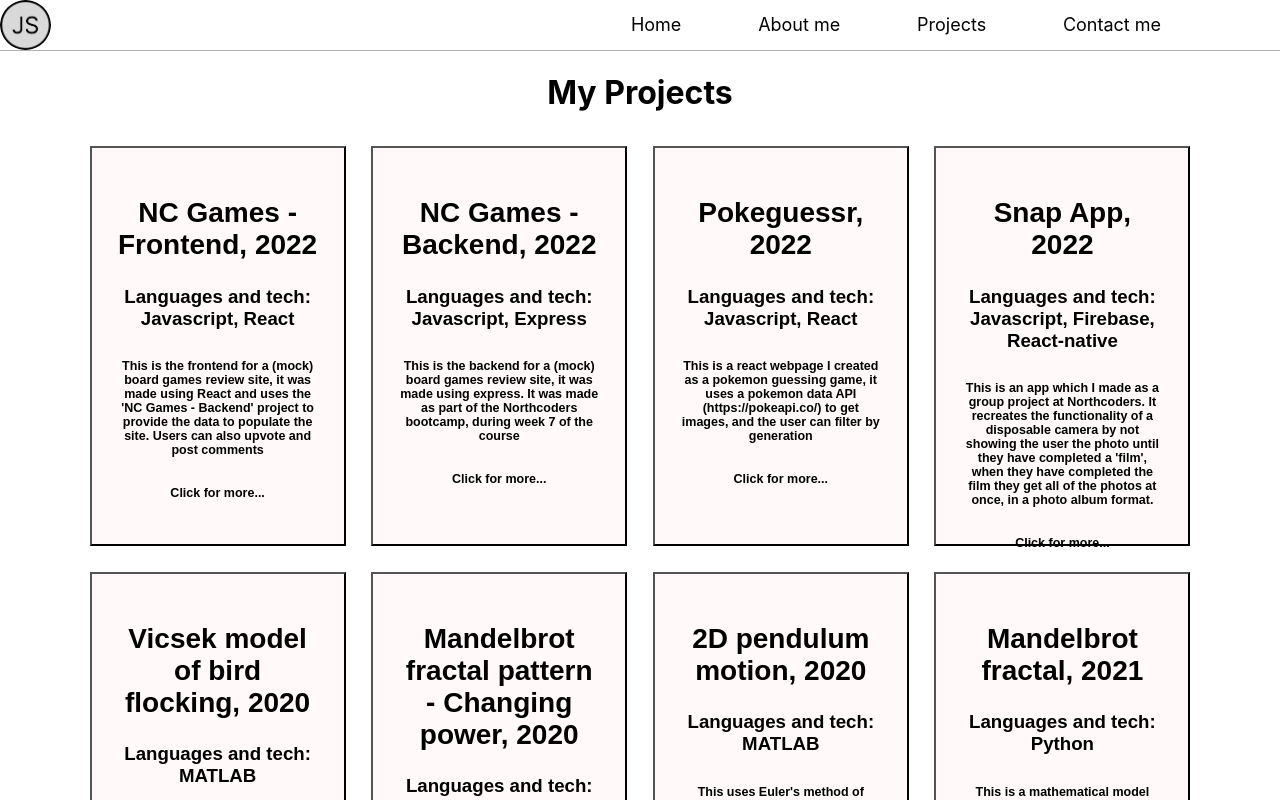
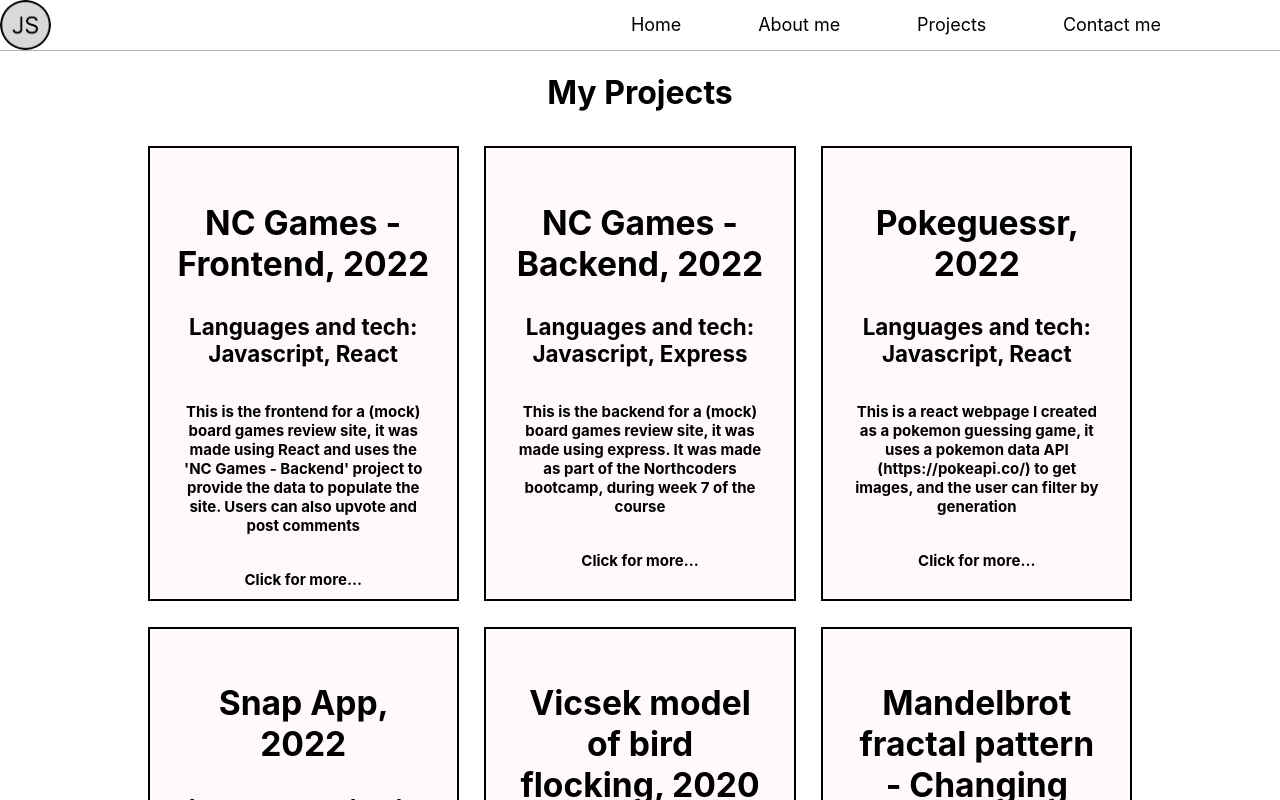
Before and after one commit to JoshS1234/portfolio, a React (Create React App) app: page /projects in a window 1280 px wide. Shown: the top 800 px of the page. Built offline with nearby package versions, Linux system fonts and the light colour scheme.

Commit message:
Made projects URL change to project ID, rather than using state

```diff
--- a/src/App.js
+++ b/src/App.js
@@ -6,6 +6,7 @@ import About from "./components/About";
 import Contact from "./components/Contact";
 import NotFound from "./components/NotFound";
 import FooterBar from "./components/FooterBar";
+import ProjectList from "./components/ProjectList";
 import Projects from "./components/Projects";
 
 function App() {
@@ -15,7 +16,8 @@ function App() {
       <Routes>
         <Route path="/" element={<Homepage />} />
         <Route path="/about-me" element={<About />} />
-        <Route path="/projects" element={<Projects />} />
+        <Route path="/projects" element={<ProjectList />} />
+        <Route path="/projects/:id" element={<Projects />} />
         <Route path="/contact-me" element={<Contact />} />
         <Route path="*" element={<NotFound />} />
       </Routes>
--- a/src/components/ProjectList.jsx
+++ b/src/components/ProjectList.jsx
@@ -1,27 +1,15 @@
-import React, { useEffect, useState } from "react";
 import "./stylesheets/ProjectList.css";
 import projects from "../resources/projects";
+import { Link } from "react-router-dom";
 
-export default function ProjectList(props) {
-  const handlePress = (e, item) => {
-    e.preventDefault();
-    props.setIsSingle(true);
-    props.setItem(item);
-  };
-
+export default function ProjectList() {
   return (
     <div>
       <h1>My Projects</h1>
       <div className="projectBox">
         {projects.map((item) => {
           return (
-            <button
-              className="projectButton"
-              onClick={(e) => {
-                console.log(item);
-                handlePress(e, item);
-              }}
-            >
+            <Link to={"/projects/" + item.id} className="projectButton">
               <div className="projectTile">
                 <h2>
                   {item.name}, {item.year}
@@ -35,7 +23,7 @@ export default function ProjectList(props) {
 
                 <h6>Click for more...</h6>
               </div>
-            </button>
+            </Link>
           );
         })}
       </div>
--- a/src/components/Projects.jsx
+++ b/src/components/Projects.jsx
@@ -1,18 +1,89 @@
 import { useEffect, useState } from "react";
-import SingleProject from "./SingleProject";
-import ProjectList from "./ProjectList";
+import projList from "../resources/projects";
+import { Link, useParams } from "react-router-dom";
+import "./stylesheets/Projects.css";
 
-export default function Projects() {
-  const [isSingle, setIsSingle] = useState(false);
-  const [item, setItem] = useState();
+export default function Projects(props) {
+  const { id } = useParams();
+  const [item, setItem] = useState({});
+  useEffect(() => {
+    let currentProj = projList.filter((item) => {
+      return item.id === parseInt(id);
+    });
+    console.log(currentProj);
 
-  useEffect(() => {
-    setIsSingle(false);
-  }, []);
+    setItem(currentProj[0]);
+  }, [id]);
 
-  if (!isSingle) {
-    return <ProjectList setIsSingle={setIsSingle} setItem={setItem} />;
-  } else {
-    return <SingleProject setIsSingle={setIsSingle} item={item} />;
+  let imageMedia;
+  let videoMedia;
+  if (item.video_url && item.image_url) {
+    imageMedia = <img src={item.image_url} />;
+
+    videoMedia = (
+      <iframe
+        className="video-responsive"
+        width="853"
+        height="480"
+        src={`https://www.youtube.com/embed/${item.video_url}`}
+        allowFullScreen
+        title="Embedded youtube"
+        frameBorder="0"
+        allow="accelerometer; autoplay; clipboard-write; encrypted-media; gyroscope; picture-in-picture"
+      />
+    );
+  } else if (item.image_url) {
+    imageMedia = <img classname="projectImage" src={item.image_url} />;
+  } else if (item.video_url) {
+    videoMedia = (
+      <iframe
+        className="video-responsive"
+        width="853"
+        height="480"
+        src={`https://www.youtube.com/embed/${item.video_url}`}
+        allowFullScreen
+        title="Embedded youtube"
+        frameBorder="0"
+        allow="accelerometer; autoplay; clipboard-write; encrypted-media; gyroscope; picture-in-picture"
+      />
+    );
   }
+
+  return (
+    <div className="singleProjectTile">
+      <Link to="/projects">return to projects</Link>
+      <div>
+        <div>
+          <div className="infoImg">
+            <div className="info">
+              <h2>
+                {item.name}, {item.year}
+              </h2>
+              <h4>
+                Languages and tech: {item.language}, {item.tech}
+              </h4>
+              <h6>{item.detailedDescription}</h6>
+              <h6>
+                <a href={item.github}>Github</a>
+              </h6>
+              {item.hosted ? (
+                <h6>
+                  <a href={item.hosted}>Hosted site</a>
+                </h6>
+              ) : (
+                <></>
+              )}
+            </div>
+            {imageMedia ? (
+              <div className="projectImage">{imageMedia}</div>
+            ) : (
+              <></>
+            )}
+          </div>
+        </div>
+      </div>
+      {videoMedia ? videoMedia : <></>}
+      <Link to="/projects">return to projects</Link>
+    </div>
+  );
 }
--- a/src/components/SingleProject.jsx
+++ /dev/null
@@ -1,97 +0,0 @@
-import React, { useEffect, useState } from "react";
-import "./stylesheets/SingleProject.css";
-import projects from "../resources/projects";
-
-const SingleProject = (props) => {
-  console.log(props);
-  const item = props.item;
-  const handleReturnButton = (e) => {
-    props.setIsSingle(false);
-  };
-
-  let imageMedia;
-  let videoMedia;
-  if (item.video_url && item.image_url) {
-    imageMedia = <img src={item.image_url} />;
-
-    videoMedia = (
-      <iframe
-        className="video-responsive"
-        width="853"
-        height="480"
-        src={`https://www.youtube.com/embed/${item.video_url}`}
-        allowFullScreen
-        title="Embedded youtube"
-        frameBorder="0"
-        allow="accelerometer; autoplay; clipboard-write; encrypted-media; gyroscope; picture-in-picture"
-      />
-    );
-  } else if (item.image_url) {
-    imageMedia = <img classname="projectImage" src={item.image_url} />;
-  } else if (item.video_url) {
-    videoMedia = (
-      <iframe
-        className="video-responsive"
-        width="853"
-        height="480"
-        src={`https://www.youtube.com/embed/${item.video_url}`}
-        allowFullScreen
-        title="Embedded youtube"
-        frameBorder="0"
-        allow="accelerometer; autoplay; clipboard-write; encrypted-media; gyroscope; picture-in-picture"
-      />
-    );
-  }
-
-  return (
-    <div className="singleProjectTile">
-      <button
-        onClick={(e) => {
-          handleReturnButton(e);
-        }}
-      >
-        return to projects
-      </button>
-      <div>
-        <div>
-          <div className="infoImg">
-            <div className="info">
-              <h2>
-                {item.name}, {item.year}
-              </h2>
-              <h4>
-                Languages and tech: {item.language}, {item.tech}
-              </h4>
-              <h6>{item.detailedDescription}</h6>
-              <h6>
-                <a href={item.github}>Github</a>
-              </h6>
-              {item.hosted ? (
-                <h6>
-                  <a href={item.hosted}>Hosted site</a>
-                </h6>
-              ) : (
-                <></>
-              )}
-            </div>
-            {imageMedia ? (
-              <div className="projectImage">{imageMedia}</div>
-            ) : (
-              <></>
-            )}
-          </div>
-        </div>
-      </div>
-      {videoMedia ? videoMedia : <></>}
-      <button
-        onClick={(e) => {
-          handleReturnButton(e);
-        }}
-      >
-        return to projects
-      </button>
-    </div>
-  );
-};
-
-export default SingleProject;
--- a/src/components/stylesheets/ProjectList.css
+++ b/src/components/stylesheets/ProjectList.css
@@ -26,6 +26,11 @@
   padding: 2%;
   margin: 1%;
   height: 400px;
+  text-decoration: none;
+  color: black;
+  border: 2px;
+  border-style: solid;
+  border-color: black;
 }
 
 .projectButton:hover {
--- a/src/components/stylesheets/Projects.css
+++ b/src/components/stylesheets/Projects.css
@@ -1,42 +1,30 @@
-.projectBox {
+.singleProjectTile {
+  display: flex;
+  flex-direction: column;
+  align-items: center;
   width: 100%;
-  background-color: white;
+  background-color: rgb(255, 249, 249);
+  padding: 1% 0% 1% 0%;
+}
+
+.infoImg {
   display: flex;
   flex-direction: row;
-  flex-wrap: wrap;
-  justify-content: center;
-  align-items: flex-start;
+  width: 100%;
+  justify-content: space-around;
+  align-items: center;
 }
 
-.projectTile {
-  width: 100%;
-  height: 50px;
-  font-size: 1.4em;
-  height: fit-content;
+.info {
+  display: flex;
+  flex-direction: column;
+  width: 40%;
 }
 
-.projectButton {
-  margin-top: 1%;
-  width: 30%;
-  background-color: rgb(255, 249, 249);
-  display: flex;
-  flex-direction: column;
-  justify-content: left;
-  align-items: center;
-  padding: 2%;
-  margin: 1%;
-  height: 400px;
+.projectImage {
+  width: 40%;
 }
 
-.projectButton:hover {
-  margin-top: 1%;
-  width: 30%;
-  background-color: rgb(255, 228, 228);
-  display: flex;
-  flex-direction: column;
-  justify-content: left;
-  align-items: center;
-  padding: 2%;
-  margin: 1%;
-  height: 400px;
+.projectImage img {
+  width: 60%;
 }
--- a/src/components/stylesheets/SingleProject.css
+++ /dev/null
@@ -1,30 +0,0 @@
-.singleProjectTile {
-  display: flex;
-  flex-direction: column;
-  align-items: center;
-  width: 100%;
-  background-color: rgb(255, 249, 249);
-  padding: 1% 0% 1% 0%;
-}
-
-.infoImg {
-  display: flex;
-  flex-direction: row;
-  width: 100%;
-  justify-content: space-around;
-  align-items: center;
-}
-
-.info {
-  display: flex;
-  flex-direction: column;
-  width: 40%;
-}
-
-.projectImage {
-  width: 40%;
-}
-
-.projectImage img {
-  width: 60%;
-}
```
